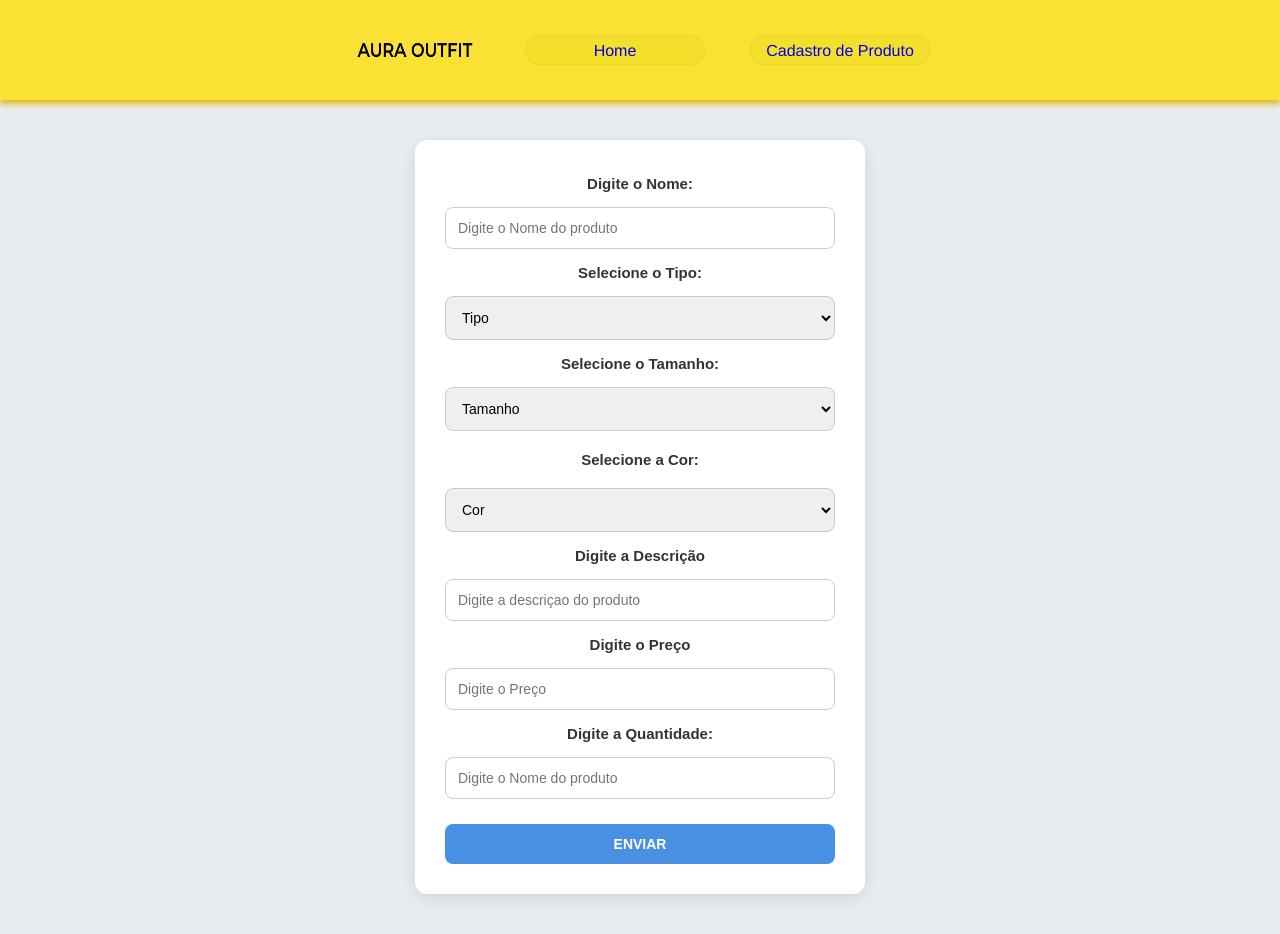
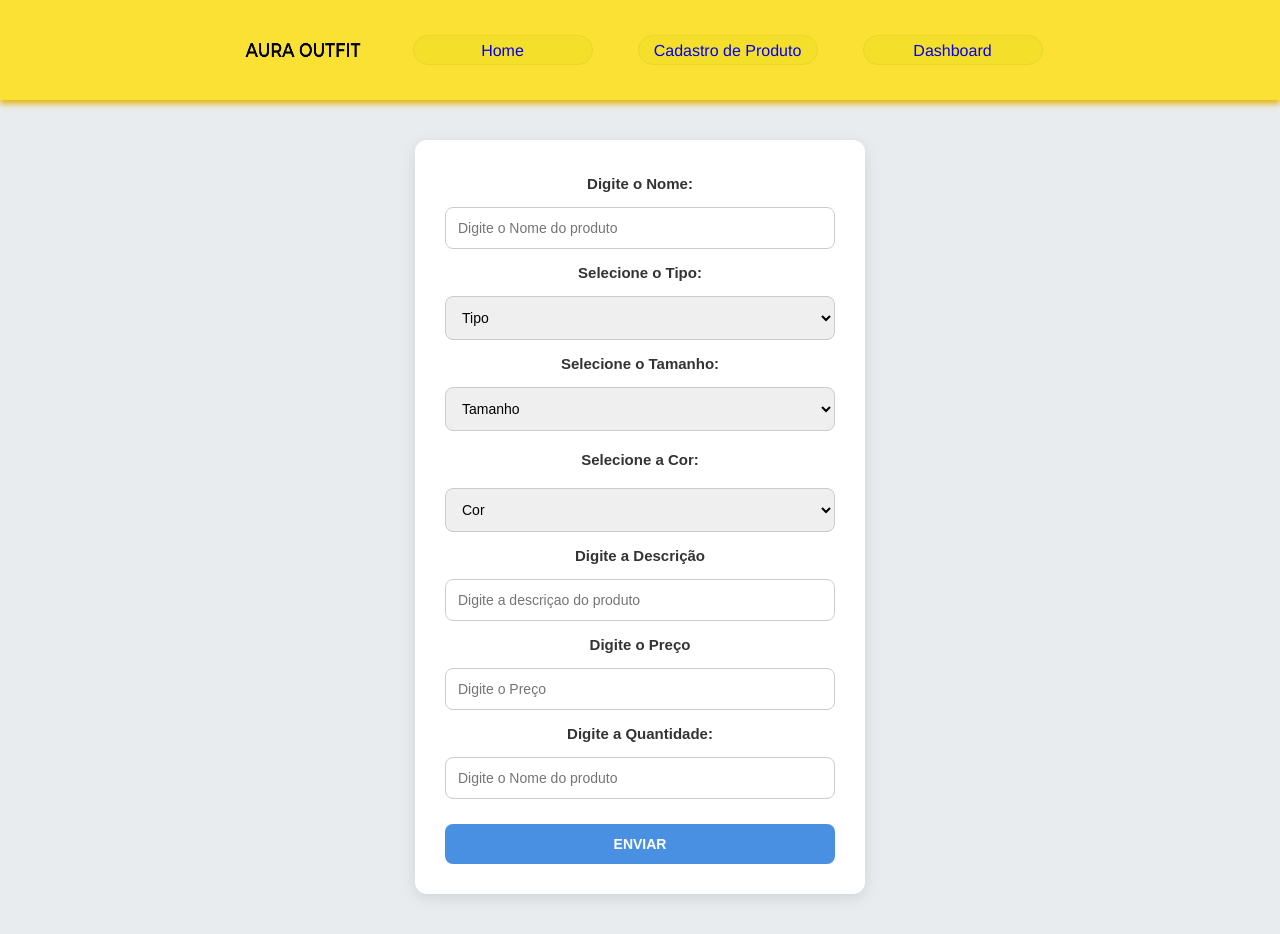
Before and after one commit to SantoAmaroFC/e-commerce-projeto, a React (Vite) app in the folder e-commerce projeto 1 luiz/: page /cadastro in a window 1280 px wide. Built offline with nearby package versions, Linux system fonts and the light colour scheme.

Commit message:
dashboard pagina

```diff
--- a/e-commerce projeto 1 luiz/src/components/Navbar.jsx
+++ b/e-commerce projeto 1 luiz/src/components/Navbar.jsx
@@ -7,6 +7,7 @@ function Navbar() {
         <img src="./public/logo_aura_semBG.png"  className="logo"/>
         <Link to="/" className="botoes-nav">Home</Link>
         <Link to="/cadastro" className="botoes-nav">Cadastro de Produto</Link>
+        <Link to="/dashboard" className="botoes-nav">Dashboard</Link>
         {/* <Link to="/cadastroconta">CadastroConta</Link> */}
 
     </nav>
--- /dev/null
+++ b/e-commerce projeto 1 luiz/src/pages/Dashboard.jsx
@@ -0,0 +1,14 @@
+import './Paginas.css'
+import React from 'react'
+import Navbar from '../components/Navbar'
+
+function Dashboard() {
+  return (
+    <div>
+
+        <Navbar />
+    </div>
+  )
+}
+
+export default Dashboard
--- a/e-commerce projeto 1 luiz/src/router/routes.jsx
+++ b/e-commerce projeto 1 luiz/src/router/routes.jsx
@@ -2,6 +2,7 @@ import { createBrowserRouter } from "react-router-dom";
 import Home from "../pages/Home";
 import Cadastro from "../pages/Cadastro";
 import Cadastroconta from "../pages/Cadastroconta";
+import Dashboard from "../pages/Dashboard";
 
 
 
@@ -10,6 +11,7 @@ import Cadastroconta from "../pages/Cadastroconta";
 const router = createBrowserRouter([
     {path: "/", element: <Home />  },
     {path: "/cadastro", element: <Cadastro /> },
+    {path: "/dashboard", element: <Dashboard />},
     // {path: "/cadastroconta", element: <Cadastroconta />  },
 
 
```
